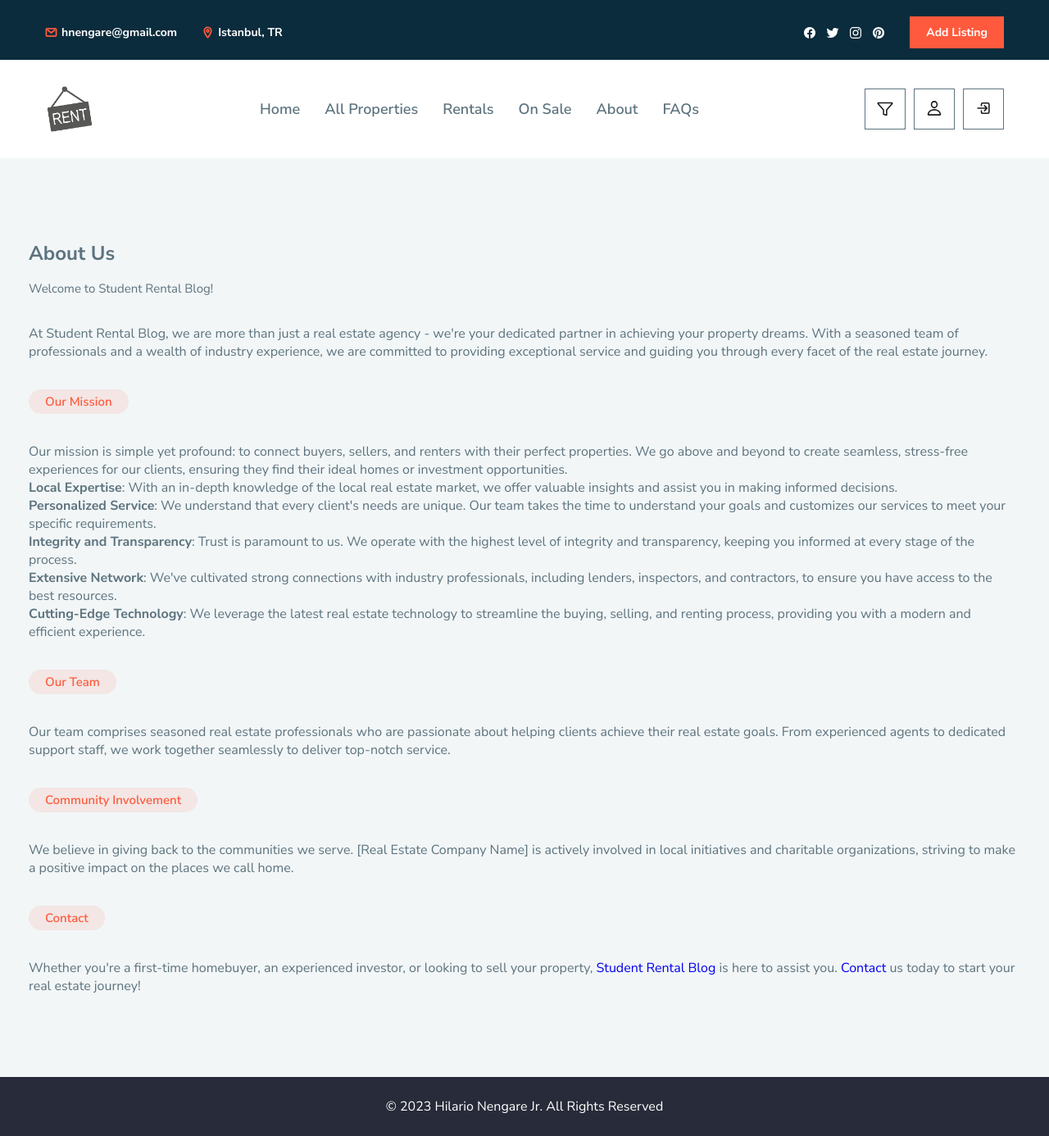
After one commit to HilarioNengareJr/real-estate-website, a Flask app: template app/templates/about.html in a window 1280 px wide. The commit adds this page. Shown: the whole page at 82% size. Run offline with Flask 3, Linux system fonts and the light colour scheme; the template is opened without the code that fills it, so the values that code supplies are empty; some libraries are stand-ins or nearby versions.

Commit message:
Added a couple features

```diff
--- /dev/null
+++ b/app/templates/about.html
@@ -0,0 +1,99 @@
+{% extends 'layout.html' %}
+
+{% block title %}
+    About Us
+{% endblock %}
+
+{% block content %}
+
+<style>
+
+    section{
+        padding-inline: 35px;
+        color: var(--cadet);
+    }
+
+    .section-subtitle{
+        margin: 35px;
+    }
+</style>
+<section class="about">
+
+<h1 class="section-title">
+    About Us
+</h1>
+
+<p class="about-text" style="color: var(--cadet);">
+    Welcome to Student Rental Blog!
+</p>
+
+<p>
+    At Student Rental Blog, we are more than just a real estate agency - we're your dedicated partner in achieving your
+    property dreams. With a seasoned team of professionals and a wealth of industry experience, we are committed to
+    providing exceptional service and guiding you through every facet of the real estate journey.
+</p>
+
+<p class="section-subtitle">
+    Our Mission
+</p>
+
+<p>
+    Our mission is simple yet profound: to connect buyers, sellers, and renters with their perfect properties. We go
+    above and beyond to create seamless, stress-free experiences for our clients, ensuring they find their ideal homes
+    or investment opportunities.
+</p>
+
+
+<ul>
+    <li> <strong>Local Expertise</strong>: With an in-depth knowledge of the local real estate market, we offer valuable
+        insights and
+        assist you in making informed decisions.</li>
+
+    <li> <strong>Personalized Service</strong>: We understand that every client's needs are unique. Our team takes the
+        time to
+        understand your goals and customizes our services to meet your specific requirements.</li>
+
+    <li> <strong>Integrity and Transparency</strong>: Trust is paramount to us. We operate with the highest level of
+        integrity and
+        transparency, keeping you informed at every stage of the process.</li>
+
+    <li> <strong>Extensive Network</strong>: We've cultivated strong connections with industry professionals, including
+        lenders,
+        inspectors, and contractors, to ensure you have access to the best resources.</li>
+
+    <li> <strong>Cutting-Edge Technology</strong>: We leverage the latest real estate technology to streamline the
+        buying, selling,
+        and
+        renting process, providing you with a modern and efficient experience.</li>
+
+</ul>
+
+<p class="section-subtitle">Our Team</p>
+
+<p>
+    Our team comprises seasoned real estate professionals who are passionate about helping clients achieve their real
+    estate
+    goals. From experienced agents to dedicated support staff, we work together seamlessly to deliver top-notch service.
+
+</p>
+
+<p class="section-subtitle">
+    Community Involvement
+</p>
+
+<p>
+    We believe in giving back to the communities we serve. [Real Estate Company Name] is actively involved in local
+    initiatives and charitable organizations, striving to make a positive impact on the places we call home.
+
+</p>
+
+<p class="section-subtitle">
+    Contact
+</p>
+
+<p>
+    Whether you're a first-time homebuyer, an experienced investor, or looking to sell your property, <a href="mailto:hnengare@gmail.com?subject=Inquiry" style="display: inline;">Student Rental Blog</a> is here to assist you. <a href="tel:+05338502322" style="display: inline;">Contact</a> us today to start your real estate journey!
+</p>
+
+</section>
+{% endblock %}
--- a/app/templates/layout.html
+++ b/app/templates/layout.html
@@ -146,6 +146,7 @@
 
                         <a href="#" class="logo">
                             <img src="./assets/images/logo.png" alt="logo" style="width: 60px;">
+
                         </a>
 
                         <button class="nav-close-btn" data-nav-close-btn aria-label="Close Menu">
@@ -162,14 +163,19 @@
                             </li>
 
                             <li>
-                                <a href="{{ url_for('properties') }}" class="navbar-link" data-nav-link>Properties</a>
+                                <a href="{{ url_for('properties') }}" class="navbar-link" data-nav-link>All Properties</a>
                             </li>
-
+                            <li>
+                                <a href="{{ url_for('to_rent') }}" class="navbar-link" data-nav-link>Rentals</a>
+                            </li>
+                            <li>
+                                <a href="{{ url_for('to_buy') }}" class="navbar-link" data-nav-link>On Sale</a>
+                            </li>
                             <li>
                                 <a href="{{ url_for('about') }}" class="navbar-link" data-nav-link>About</a>
                             </li>
                             <li>
-                                <a href="{{ url_for('services') }}" class="navbar-link" data-nav-link>Service</a>
+                                <a href="{{ url_for('services') }}" class="navbar-link" data-nav-link>FAQs</a>
                             </li>
                         </ul>
                     </div>
--- a/app/templates/login.html
+++ b/app/templates/login.html
@@ -39,7 +39,7 @@
                 {{ form.remember.label(class="form-check-label") }}
             </div>
             <div class="form-group d-flex justify-content-center">
-                <button type="submit" class="btn btn-primary">{{ form.submit.label }}
+                <button id="login" type="submit" class="btn btn-primary" >{{ form.submit.label }}
                 </button>
             </div>
             <small class="text-muted ml-2">
--- a/app/webspider/estate_scraper.py
+++ b/app/webspider/estate_scraper.py
@@ -9,7 +9,7 @@ from selenium.webdriver.support.ui import WebDriverWait
 from selenium.webdriver.support import expected_conditions as EC
 from selenium_stealth import stealth
 import undetected_chromedriver as uc
-
+from webdriver_manager.chrome import ChromeDriverManager
 
 def estate_scraper(url):
     options = uc.ChromeOptions()
@@ -17,7 +17,7 @@ def estate_scraper(url):
     options.add_argument("start-maximized")
     options.add_argument("--disable-blink-features=AutomationControlled")
 
-    driver = uc.Chrome(options=options)
+    driver = uc.Chrome(ChromeDriverManager().install(), options=options)
 
     stealth(driver,
         languages=["en-US", "en"],
```
Also changed, not shown: app/routes.py (+18 -16 lines), app/templates/features.html (+11 -0 lines), app/templates/landing_page.html (+4 -4 lines), app/templates/properties.html (+11 -0 lines), app/templates/to_buy.html (+11 -0 lines), instance/site.db.
